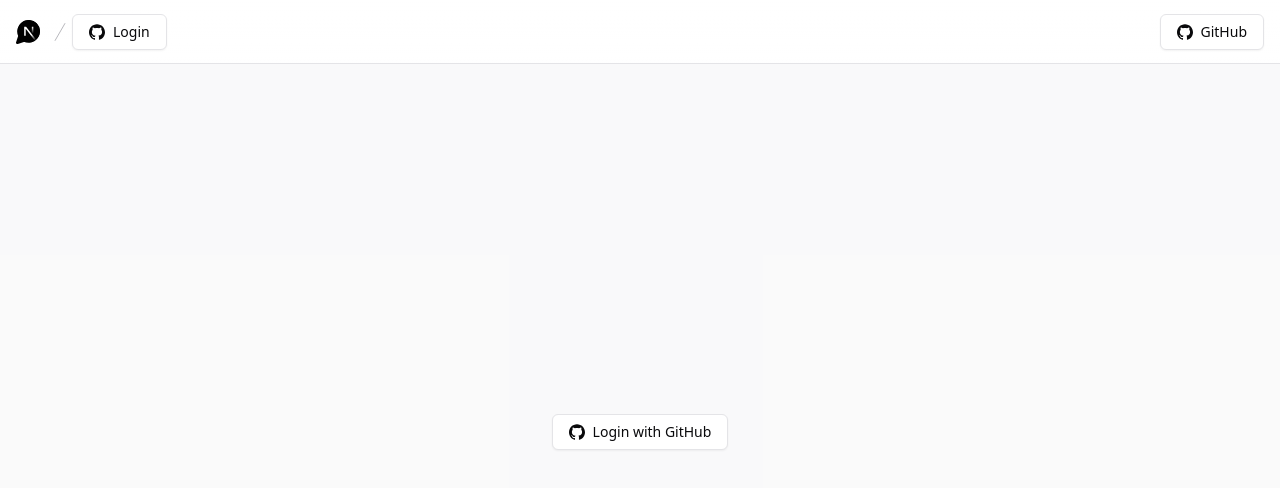
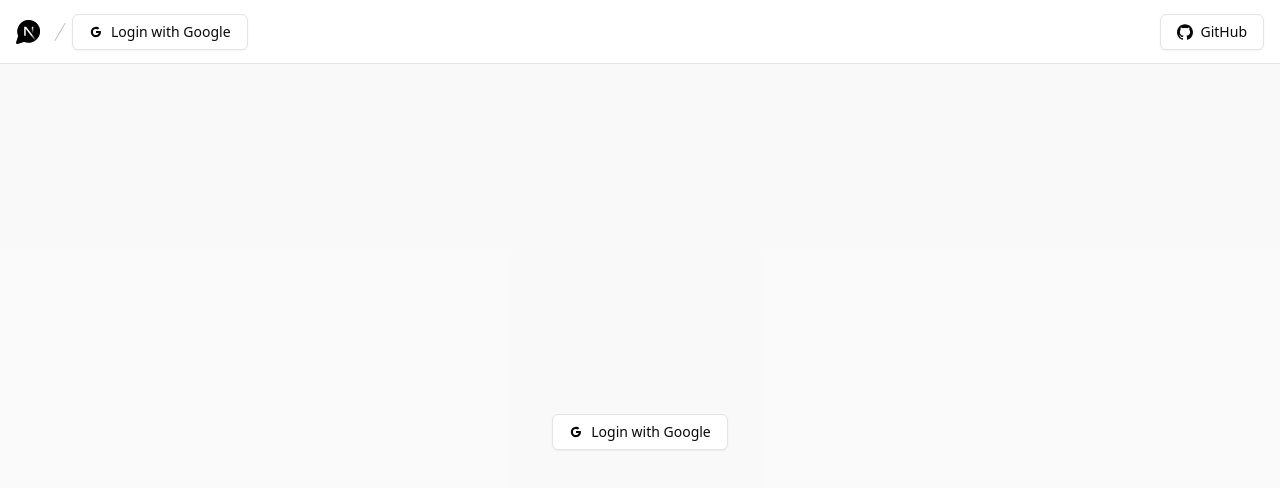
Before and after one commit to ryanyogan/jarvis, a Next.js app: page /sign-in in a window 1280 px wide. Shown: the top 488 px of the page. Built offline with nearby package versions, Linux system fonts and the light colour scheme; no server answers.

Commit message:
and we are on google

```diff
--- a/auth.ts
+++ b/auth.ts
@@ -1,5 +1,5 @@
 import NextAuth, { DefaultSession } from "next-auth";
-import GitHub from "next-auth/providers/github";
+import Google from "next-auth/providers/google";
 
 declare module "next-auth" {
   interface Session {
@@ -15,7 +15,12 @@ export const {
   CSRF_experimental, // future deprication
 } = NextAuth({
   debug: true, // TODO: DISABLE THIS
-  providers: [GitHub],
+  providers: [
+    Google({
+      clientId: process.env.AUTH_GOOGLE_CLIENT_ID,
+      clientSecret: process.env.AUTH_GOOGLE_CLIENT_SECRET,
+    }),
+  ],
   callbacks: {
     jwt({ token, profile }) {
       if (profile) {
--- a/next.config.js
+++ b/next.config.js
@@ -1,5 +1,8 @@
 /** @type {import('next').NextConfig} */
 const nextConfig = {
+  images: {
+    domains: ["lh3.googleusercontent.com"],
+  },
   reactStrictMode: true,
   experimental: {
     serverActions: true,
--- a/package.json
+++ b/package.json
@@ -37,6 +37,7 @@
     "react": "18.2.0",
     "react-dom": "18.2.0",
     "react-hot-toast": "^2.4.1",
+    "react-icons": "^4.10.1",
     "react-intersection-observer": "^9.5.2",
     "react-markdown": "^8.0.7",
     "react-syntax-highlighter": "^15.5.0",
--- a/src/components/shared/header.tsx
+++ b/src/components/shared/header.tsx
@@ -22,7 +22,7 @@ export default async function Header() {
           {session?.user ? (
             <UserMenu user={session.user} />
           ) : (
-            <LoginButton text="Login" />
+            <LoginButton text="Login with Google" />
           )}
         </div>
       </div>
--- a/src/components/shared/login-button.tsx
+++ b/src/components/shared/login-button.tsx
@@ -3,8 +3,9 @@
 import { cn } from "@/lib/utils";
 import { signIn } from "next-auth/react";
 import { useState } from "react";
+import { BiLogoGoogle } from "react-icons/bi";
 import { Button, ButtonProps } from "../ui/button";
-import { IconGitHub, IconSpinner } from "../ui/icons";
+import { IconSpinner } from "../ui/icons";
 
 interface LoginButtonProps extends ButtonProps {
   showGithubIcon?: boolean;
@@ -12,7 +13,7 @@ interface LoginButtonProps extends ButtonProps {
 }
 
 export default function LoginButton({
-  text = "Login with GitHub",
+  text = "Login with Google",
   showGithubIcon = true,
   className,
   ...props
@@ -25,7 +26,7 @@ export default function LoginButton({
       onClick={() => {
         setIsLoading(true);
 
-        signIn("github", { callbackUrl: "/" });
+        signIn("google", { callbackUrl: "/" });
       }}
       disabled={isLoading}
       className={cn(className)}
@@ -34,7 +35,7 @@ export default function LoginButton({
       {isLoading ? (
         <IconSpinner className="mr-2 animate-spin" />
       ) : showGithubIcon ? (
-        <IconGitHub className="mr-2" />
+        <BiLogoGoogle className="mr-2" />
       ) : null}
       {text}
     </Button>
--- a/src/components/shared/user-menu.tsx
+++ b/src/components/shared/user-menu.tsx
@@ -30,8 +30,10 @@ export default function UserMenu({ user }: UserMenuProps) {
           <Button variant="ghost" className="pl-0">
             {user?.image ? (
               <Image
+                width={60}
+                height={60}
                 className="w-6 h-6 transition-opacity duration-300 rounded-full select-none ring-1 ring-zinc-100/10 hover:opacity-80"
-                src={user?.image ? `${user.image}s=60` : ""}
+                src={user?.image || ""}
                 alt={user.name ?? "Avatar"}
               />
             ) : (
```
Also changed, not shown: 1 other file (tests, documents, lock files or other folders).
